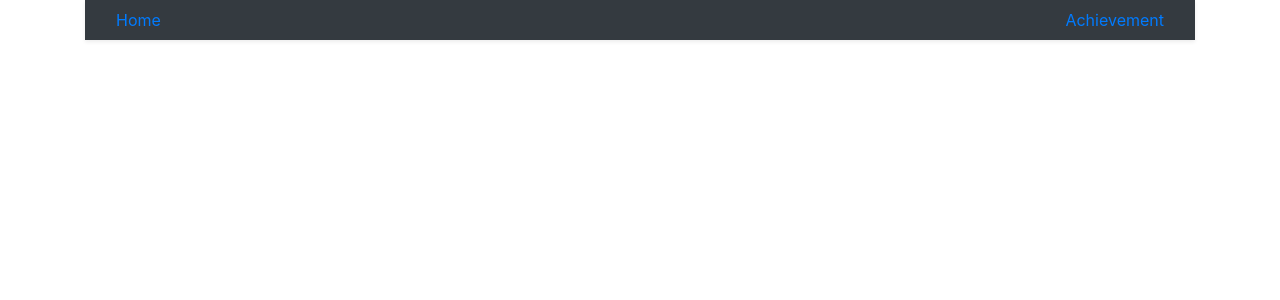
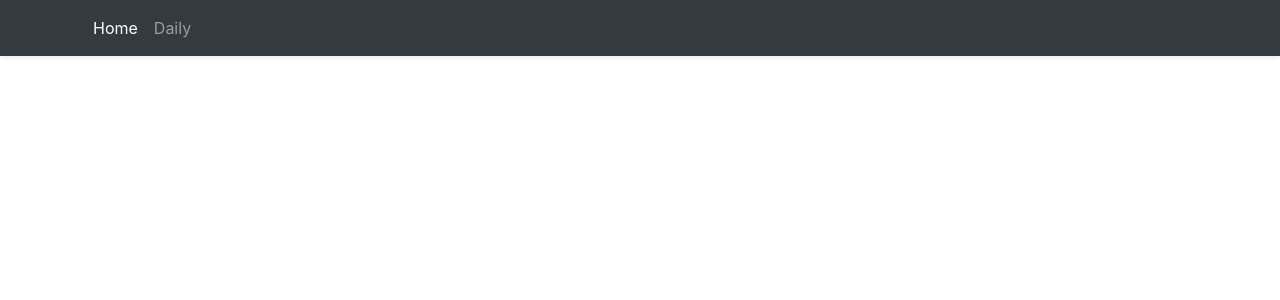
Before and after one commit to icefrogz/gw2-golden-trade, a React (Create React App) app: page / in a window 1280 px wide. Shown: the top 300 px of the page. Built offline with nearby package versions, Linux system fonts and the light colour scheme.

Commit message:
Fix navbar and update bootstrap

```diff
--- a/src/component/AchievementInfo.js
+++ b/src/component/AchievementInfo.js
@@ -15,12 +15,10 @@ const AchievementInfo = ({ title, sections }) => {
     achievementDaily();
   }, [sections]);
   return (
-    <div className="panel-group">
-      <div className="panel panel-default">
-        <div className="panel-heading text-capitalize">{title}</div>
+    <div className="card">
+      <div className="card-header text-capitalize">{title}</div>
 
-        <div className="panel-body">
-          <ul className="list-group">
+      <ul className="list-group list-group-flush">
         {dailies.map((j) => (
           <li key={j.id} className="list-group-item">
             {j.name}
@@ -28,8 +26,6 @@ const AchievementInfo = ({ title, sections }) => {
         ))}
       </ul>
     </div>
-      </div>
-    </div>
   );
 };
 
--- a/src/component/Achievements.js
+++ b/src/component/Achievements.js
@@ -16,7 +16,7 @@ const App = () => {
   }, []);
 
   return (
-    <div className="container">
+    <div className="container py-3">
       <div className="row">
         {Object.entries(achievementsDaily)
           .filter((j) => j[1].length > 0)
--- a/src/component/App.js
+++ b/src/component/App.js
@@ -1,11 +1,9 @@
 import React from "react";
+import { Route, Switch, Link } from "react-router-dom";
 import Header from "./Header";
-import { BrowserRouter as Router, Route, Switch, Link } from "react-router-dom";
 import Achievements from "./Achievements";
 const App = () => (
   <>
-    <Router>
-      <div className="container">
     <Header />
 
     <Switch>
@@ -13,8 +11,6 @@ const App = () => (
         <Achievements />
       </Route>
     </Switch>
-      </div>
-    </Router>
   </>
 );
 
--- a/src/component/Header.js
+++ b/src/component/Header.js
@@ -2,14 +2,22 @@ import React from "react";
 import { NavLink } from "react-router-dom";
 const header = () => {
   return (
-    <nav className="navbar navbar-dark bg-dark shadow-sm">
-      <div className="container d-flex justify-content-between">
-        <NavLink exact activeClassName="active" to="/">
-          Home
-        </NavLink>
-        <NavLink exact activeClassName="active" to="/achievements">
-          Achievement
-        </NavLink>
+    <nav className="navbar navbar-expand-lg  navbar-dark bg-dark shadow-sm">
+      <div className="container">
+        <div className="collapse navbar-collapse">
+          <ul className="navbar-nav mr-auto">
+            <li className="nav-item">
+              <NavLink exact className="nav-link" to="/">
+                Home
+              </NavLink>
+            </li>
+            <li className="nav-item">
+              <NavLink exact className="nav-link" to="/achievements">
+                Daily
+              </NavLink>
+            </li>
+          </ul>
+        </div>
       </div>
     </nav>
   );
--- a/src/index.js
+++ b/src/index.js
@@ -1,4 +1,10 @@
 import React from "react";
 import ReactDOM from "react-dom";
 import App from "./component/App";
-ReactDOM.render(<App />, document.getElementById("root"));
+import { BrowserRouter as Router } from "react-router-dom";
+ReactDOM.render(
+  <Router>
+    <App />
+  </Router>,
+  document.getElementById("root")
+);
```
Lines whose indentation alone changed are shown as unchanged.
